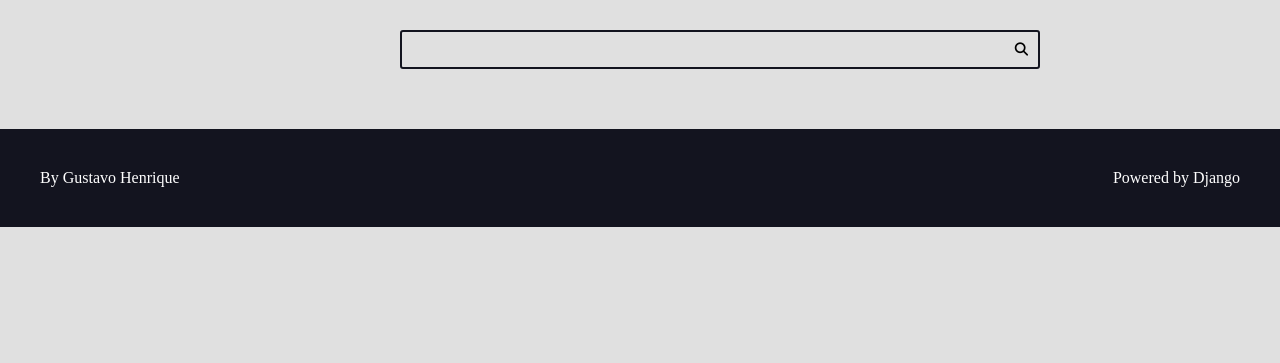
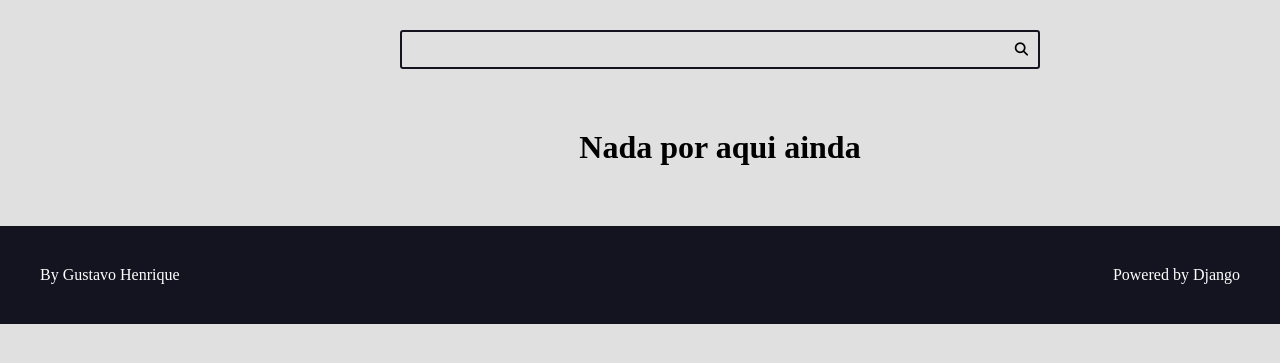
Before and after one commit to guhls/django-curso, a Django app: page /recipes/ in a window 1280 px wide; the page is wider, and only the part inside the window is pictured. Shown: the part 113-476 px from the top of that part. Run offline with Django 4.2, Linux system fonts and the light colour scheme; data that the repository does not hold is empty; some libraries are stand-ins or nearby versions.

Commit message:
Dealing with no recipes in home

```diff
--- a/recipes/static/recipes/css/style.css
+++ b/recipes/static/recipes/css/style.css
@@ -283,3 +283,18 @@ body {
 .main-footer a:hover {
     filter: brightness(.8);
 }
+
+
+/* Generics */
+
+.center {
+    text-align: center;
+}
+
+.m-x {
+    margin: 0 var(--spacing-gutter-medium);
+}
+
+.m-y {
+    margin: var(--spacing-gutter-medium) 0;
+}
--- a/recipes/templates/recipes/pages/home.html
+++ b/recipes/templates/recipes/pages/home.html
@@ -7,6 +7,10 @@
 
     {% for recipe in recipes %}
         {% include 'recipes/partials/recipe.html' %}
+    {% empty %}
+        <div class="center m-y">
+            <h1>Nada por aqui ainda</h1>
+        </div>
     {% endfor %}
 
 </div>
```
